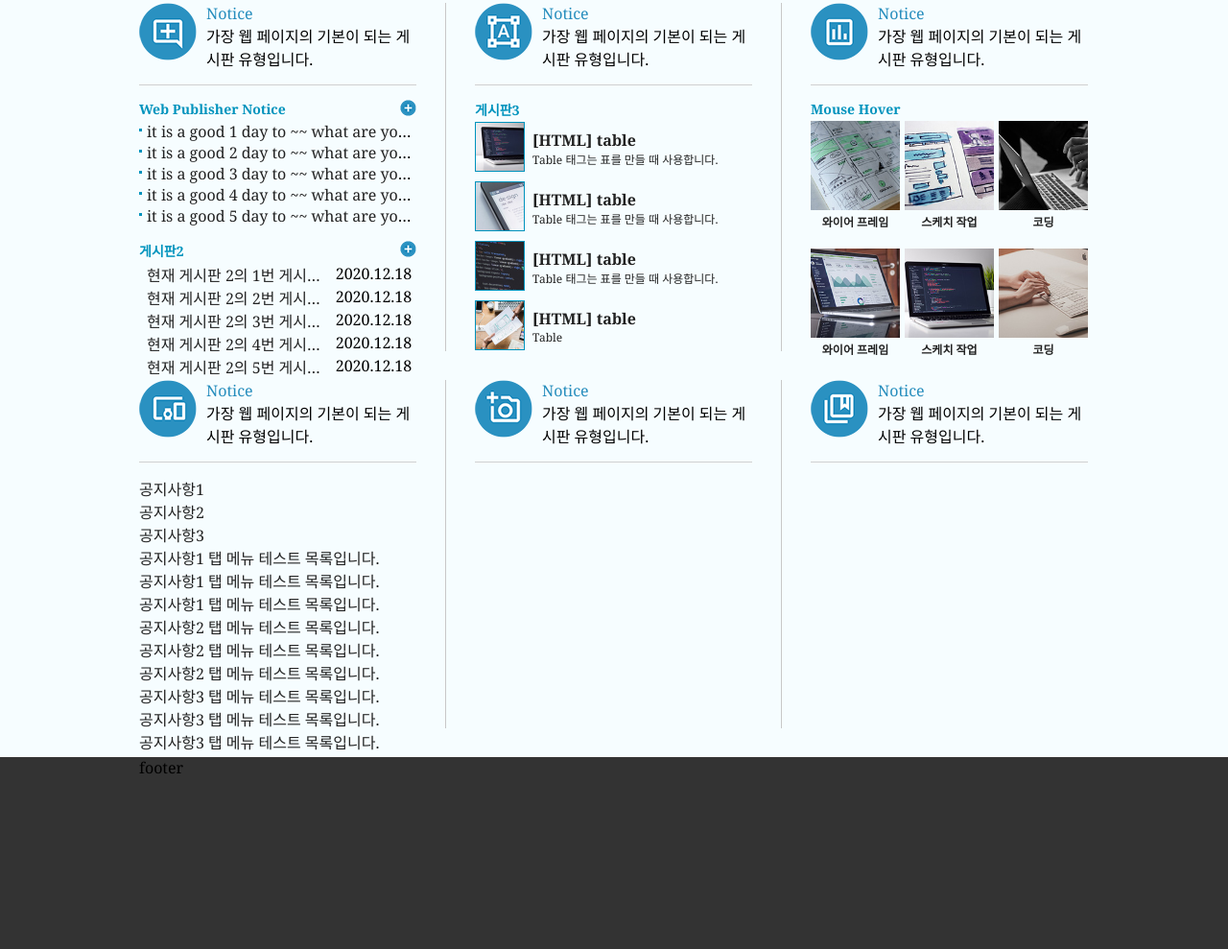
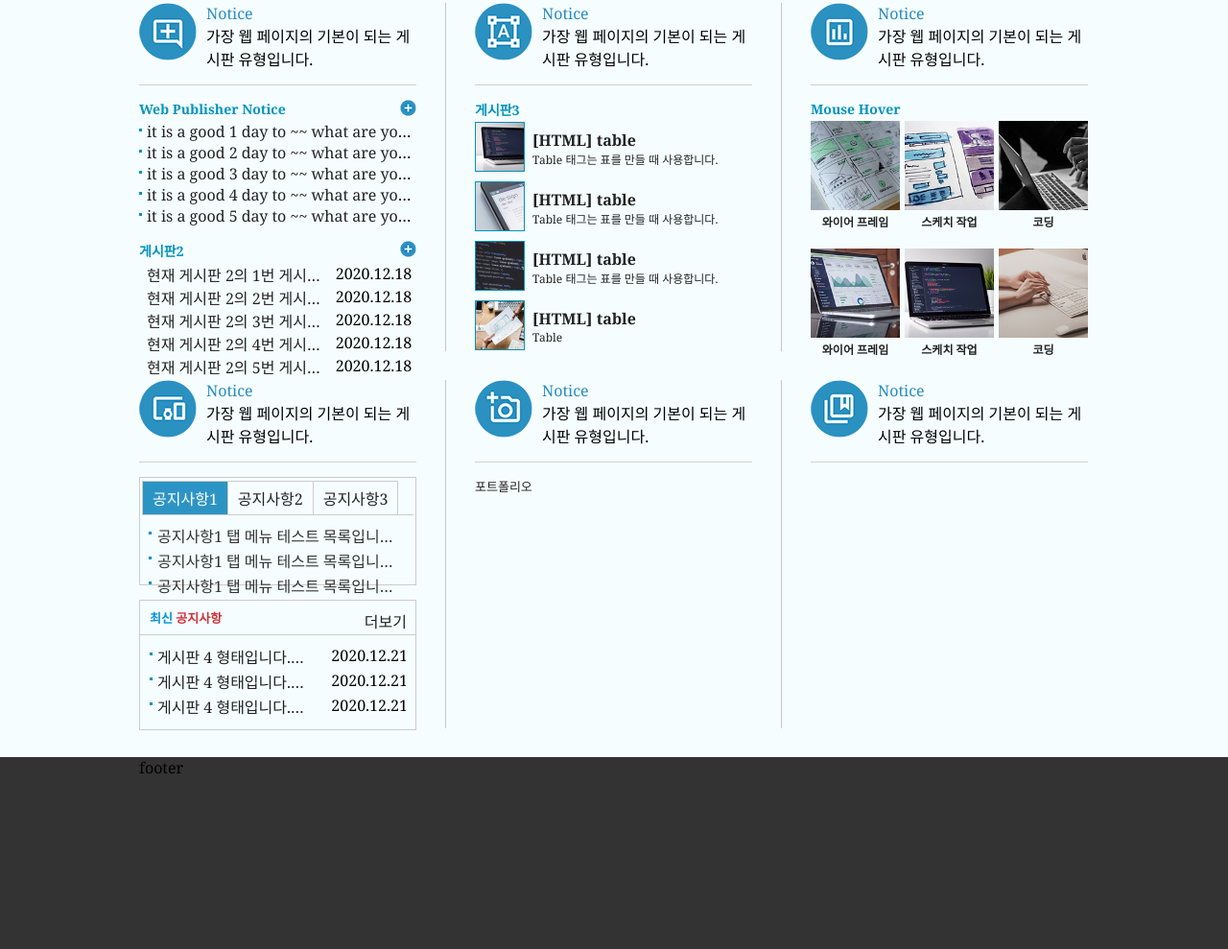
Before and after one commit to gshscs2011/webstoryboy, a plain HTML site: page index.html in a window 1280 px wide. Shown: the part 832-1821 px from the top of the page at 96% size. Drawn offline with Linux system fonts and the light colour scheme; a web font is replaced by a local one.

Commit message:
탭 형태 게시판 완성

```diff
--- a/css/style.css
+++ b/css/style.css
@@ -276,3 +276,36 @@ margin-left: 1px;}
     visibility: visible;
 }
 .notice_hover2 li a strong{display: inline-block; padding-top: 3px;font-size: 12px; }
+
+/* 컨텐츠 요소를 보이지 않게 하는 방법  */
+/*
+1. display:none -> display : block (영역도 사라짐)
+2. visibility: hidden -> visibility: visible  (영역 유지)
+3. opacity:0 -> opacity : 1  ( 영역유지 )
+4. width:0 height:0 -> overflow : hidden;
+*/
+/* tab_menu */
+
+.tab_menu {position: relative; border: 1px solid #ccc ;padding: 3px 2px; height: 105px;}
+.tab_menu ul {overflow: hidden; border-bottom: 1px solid #ccc;}
+.tab_menu ul li{ float:left; border:1px solid #ccc;  margin-right: -1px;margin-bottom: -1px;}
+.tab_menu ul li a{ padding: 5px 10px ; display: block;}
+.tab_menu ul li ul{ position: absolute; left:0; top: 48px ; width: 270px; border: 0;}
+.tab_menu ul li ul li { float: none;border: 0; background: url(/img/dot.gif) no-repeat 9px 8px; padding-left: 18px;}
+.tab_menu ul li ul li a{overflow: hidden; text-overflow: ellipsis; white-space: nowrap;width: 100%;
+padding:0 0 3px 0;}
+.tab_menu ul li.active {background: #2c94c4;}
+.tab_menu ul li.active a{color: #fff;}
+.tab_menu ul li.active ul li a{color: #333;}
+
+
+
+/* notice4 게시판4 */
+.notice4 {position: relative;border:1px solid #ccc;}
+.notice4 h4{ border-bottom: 1px solid #ccc; font-size: 14p; color:#0093db; font-weight: 700; padding: 8px 10px;}
+.notice4 h4 em{color:#cf3239;}
+.notice4 ul { padding: 10px;}
+.notice4 li {overflow: hidden; background: url("../img/dot.gif") no-repeat 0 8px; padding-left: 8px;padding-bottom: 2px;}
+.notice4 li a{float:left; width: 60%; overflow: hidden; text-overflow: ellipsis; white-space: nowrap;}
+.notice4 li span{float:right; width: 30%; text-align: right;}
+.notice4 a.more{position: absolute;right: 9px;top: 9px;}
--- a/index.html
+++ b/index.html
@@ -268,28 +268,42 @@
                             </h3>
                                 <p class="ico_desc">가장 웹 페이지의 기본이 되는 게시판 유형입니다.</p>
                             <!-- 탭 메뉴 -->
-                            <div class="tap_menu">
+                            <div class="tab_menu">
                                 <h4 class="ir_su">Tab menu</h4>
                                 <ul>
-                                    <li><a href="#">공지사항1</a></li>
-                                    <li><a href="#">공지사항2</a></li>
-                                    <li><a href="#">공지사항3</a></li>
+                                    <li class="active"><a href="#" >공지사항1</a>
+                                        <ul  >
+                                            <li><a href="#">공지사항1 탭 메뉴 테스트 목록입니다.공지사항1 탭 메뉴 테스트 목록입니다.</a></li>
+                                            <li><a href="#">공지사항1 탭 메뉴 테스트 목록입니다.공지사항1 탭 메뉴 테스트 목록입니다.</a></li>
+                                            <li><a href="#">공지사항1 탭 메뉴 테스트 목록입니다.공지사항1 탭 메뉴 테스트 목록입니다.</a></li>
                                         </ul>
-                                <ul>
-                                    <li><a href="#">공지사항1 탭 메뉴 테스트 목록입니다.</a></li>
-                                    <li><a href="#">공지사항1 탭 메뉴 테스트 목록입니다.</a></li>
-                                    <li><a href="#">공지사항1 탭 메뉴 테스트 목록입니다.</a></li>
-                                </ul>
-                                <ul>
+                                    </li>
+                                    <li><a href="#" >공지사항2</a>
+                                        <ul style="display: none;">
                                             <li><a href="#">공지사항2 탭 메뉴 테스트 목록입니다.</a></li>
                                             <li><a href="#">공지사항2 탭 메뉴 테스트 목록입니다.</a></li>
                                             <li><a href="#">공지사항2 탭 메뉴 테스트 목록입니다.</a></li>
                                         </ul>
-                                <ul>
+                                    </li>
+                                    <li><a href="#">공지사항3</a>
+                                        <ul style="display: none;">
                                             <li><a href="#">공지사항3 탭 메뉴 테스트 목록입니다.</a></li>
                                             <li><a href="#">공지사항3 탭 메뉴 테스트 목록입니다.</a></li>
                                             <li><a href="#">공지사항3 탭 메뉴 테스트 목록입니다.</a></li>
                                         </ul>
+                                    </li>
+                                </ul>
+
+                            </div>
+                            <!-- 게시판 유형 4 -->
+                            <div class ="notice4 mt15">
+                                <h4>최신 <em>공지사항</em> </h4>
+                                <ul>
+                                    <li><a href="#">게시판 4 형태입니다. 게시판2의 형태와 도일하지요</a><span>2020.12.21</span></li>
+                                    <li><a href="#">게시판 4 형태입니다. 게시판2의 형태와 도일하지요</a><span>2020.12.21</span></li>
+                                    <li><a href="#">게시판 4 형태입니다. 게시판2의 형태와 도일하지요</a><span>2020.12.21</span></li>
+                                </ul>
+                                <a href="#" class="more" title="더보기">더보기</a>
                             </div>
 
 
@@ -300,7 +314,21 @@
                                 <span class ="ico_tit">Notice</span>
                             </h3>
                                 <p class="ico_desc">가장 웹 페이지의 기본이 되는 게시판 유형입니다.</p>
+                            <!-- 갤러리  -->
+                            <div class="gallery">
+                                <h4>포트폴리오</h4>
+                                <div class="gallery_btn">
+                                    <ul>
+                                        <li></a></li>
+                                        <li></a></li>
+                                        <li></a></li>
+                                        <li></a></li>
+                                    </ul>
+                                </div>
+                                <div class="gallery_img">
 
+                                </div>
+                            </div>
 
 
                         </div> <!-- col5-->
```
Lines whose indentation alone changed are shown as unchanged.
